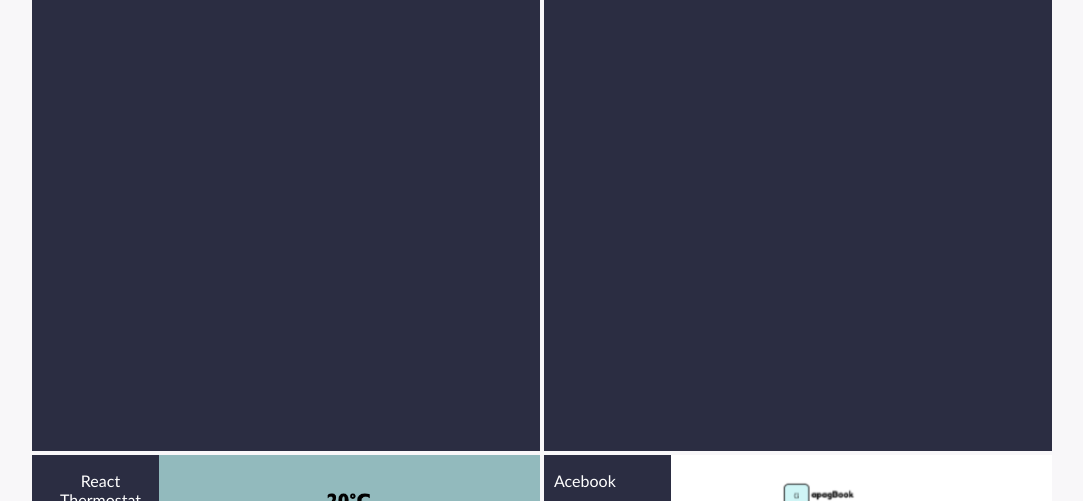
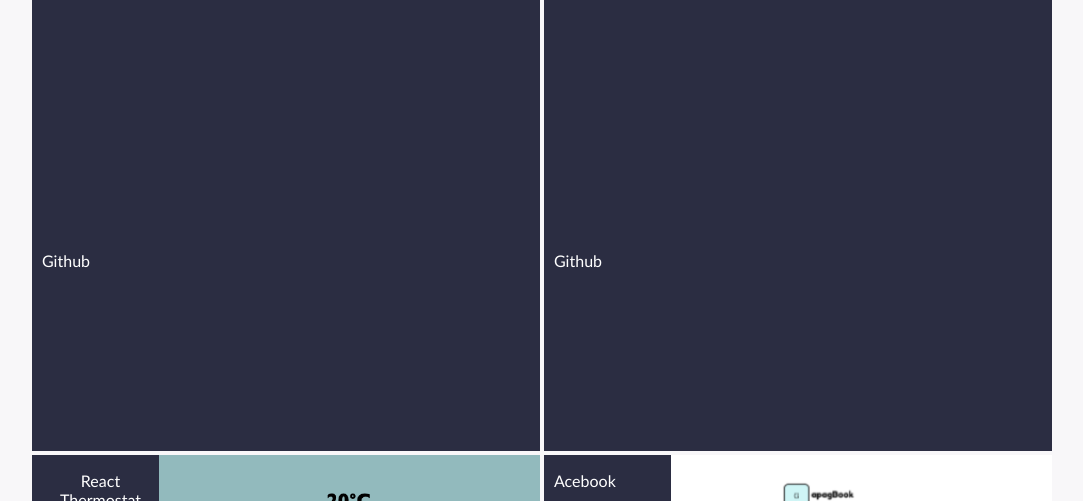
Before and after one commit to AlexLewis10/portfolio, a React (Create React App) app: page /projects in a window 1280 px wide. Shown: the part 1906-2407 px from the top of the page, without its empty margins (98-1181 px from the left). Built offline with nearby package versions, Linux system fonts and the light colour scheme.

Commit message:
Style project links

```diff
--- a/src/app.css
+++ b/src/app.css
@@ -88,3 +88,19 @@ ul {
   list-style-type: none;
   margin-block-start: 0em;
 }
+
+.project-links {
+  display: flex;
+  grid-column-start: 1;
+  justify-content: flex-start;
+  align-items: center;
+  padding: 10px;
+  background-color: #2B2D42;
+  text-decoration: none;
+  color: white;
+  transition-duration: 0.2s;
+}
+
+.project-links:hover {
+  background-color: #92DCE5;
+}
```
